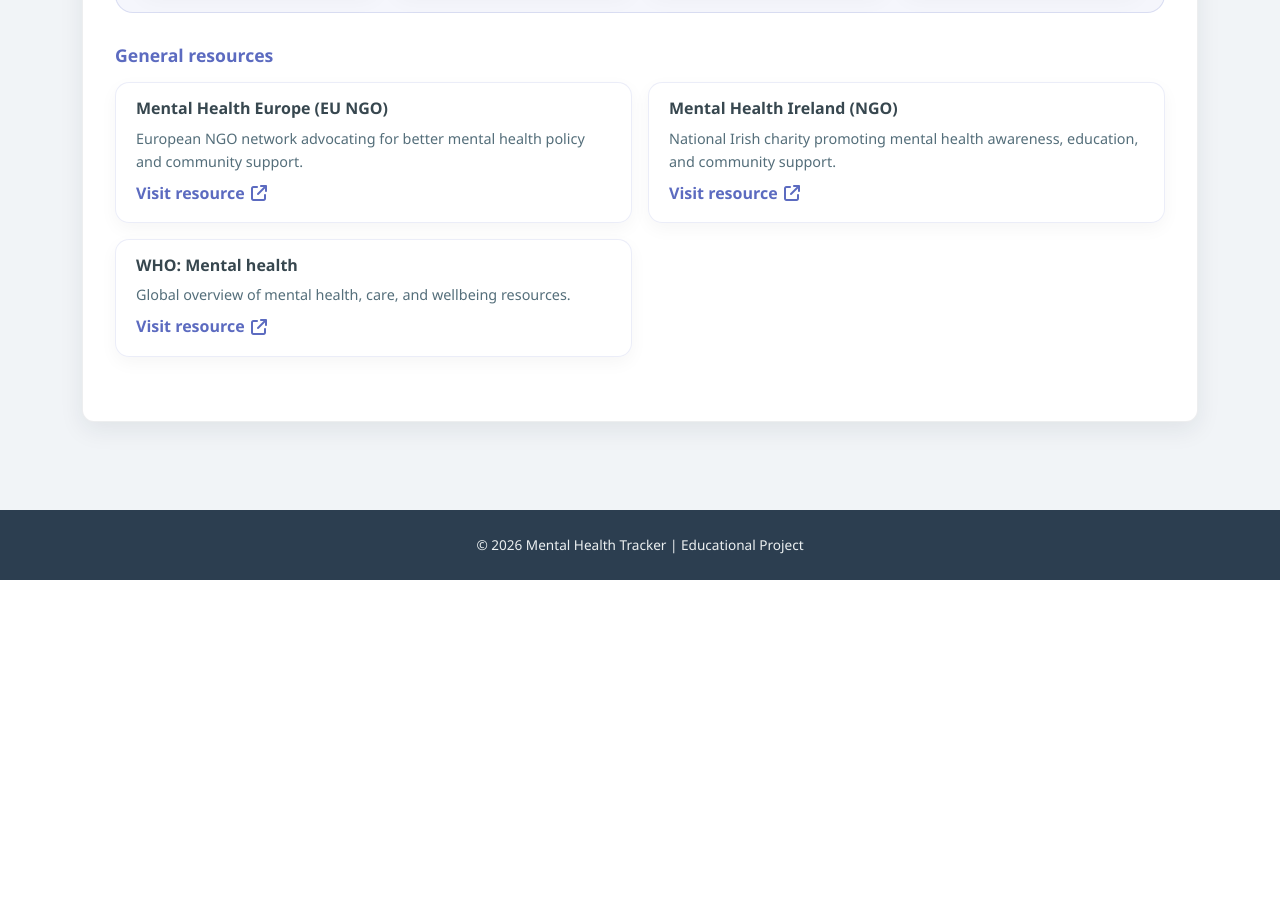
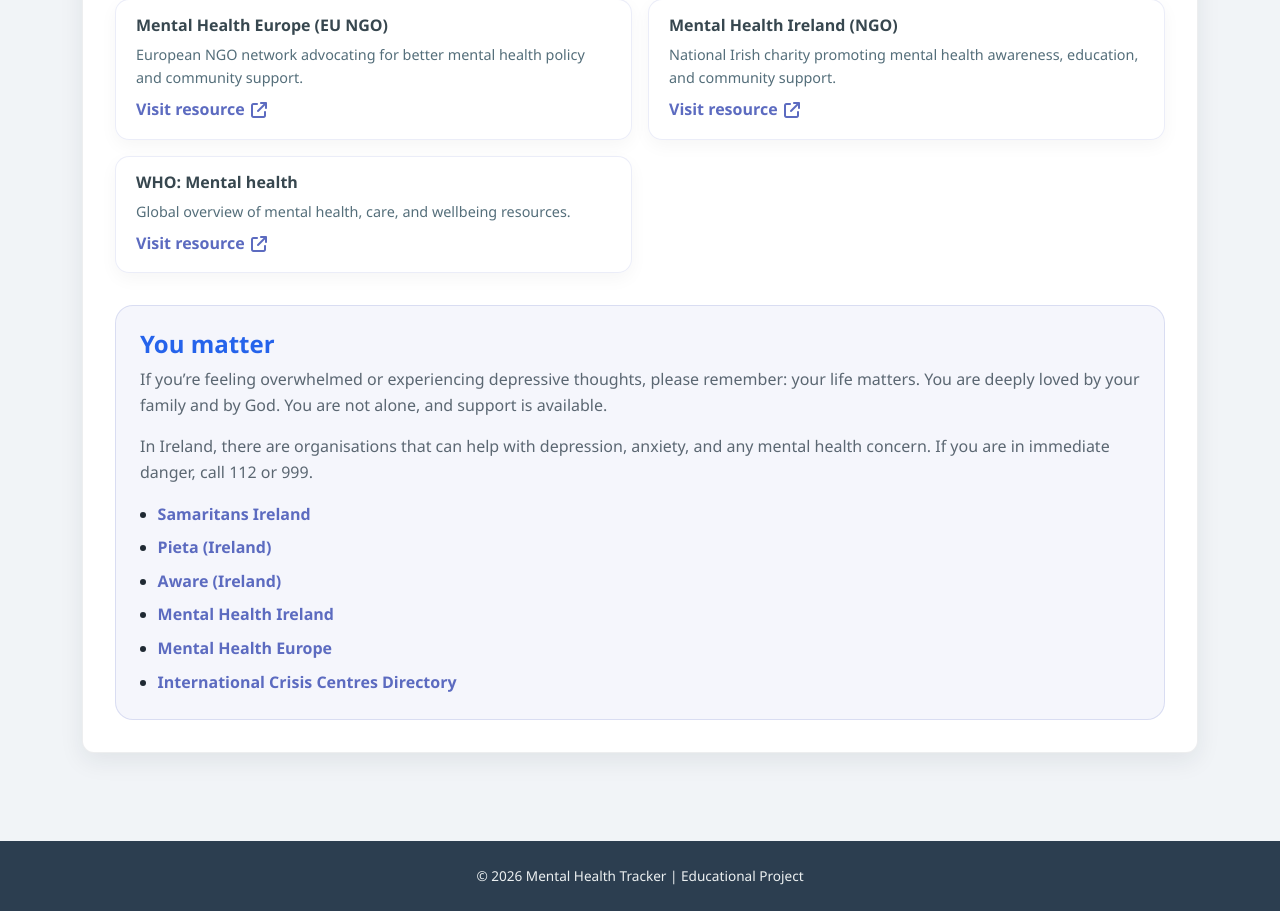
Before and after one commit to oliveiracle/mental-health-tracker, a Django app: page /resources/ in a window 1280 px wide. Shown: the part 3229-4140 px from the top of the page. Before the commit the page ends 3809 px from the top, so only its background shows below. Run offline with Django 5.2, Linux system fonts and the light colour scheme; the visitor is signed in with stand-in values (Sample User, id 1); data comes from the database, SQL or seed files in the repository.

Commit message:
Refine resources page messaging and layout

```diff
--- a/tracker/static/tracker/css/style.css
+++ b/tracker/static/tracker/css/style.css
@@ -65,6 +65,15 @@ main .container {
     background: linear-gradient(135deg, var(--primary-700) 0%, var(--accent-600) 100%);
     -webkit-background-clip: text;
     -webkit-text-fill-color: transparent;
+.navbar-brand .brand-logo {
+    width: 36px;
+    height: 36px;
+    margin-right: 10px;
+}
+.navbar-brand span {
+    display: inline-flex;
+    align-items: center;
+}
     background-clip: text;
     transition: opacity 0.3s;
     white-space: nowrap;
@@ -1175,6 +1184,37 @@ footer p {
     margin-bottom: 2rem;
 }
 
+.resources-page .resources-footer {
+    margin-top: 2rem;
+    padding: 1.5rem;
+    border-radius: 18px;
+    background: rgba(92, 107, 192, 0.06);
+    border: 1px solid rgba(92, 107, 192, 0.18);
+}
+
+.resources-page .resources-footer h4 {
+    color: #2563eb;
+    font-weight: 600;
+}
+
+.resources-page .resource-links {
+    margin: 0.75rem 0 0;
+    padding-left: 1.1rem;
+    display: grid;
+    gap: 0.5rem;
+}
+
+.resources-page .resource-links a {
+    color: #5c6bc0;
+    font-weight: 600;
+    text-decoration: none;
+}
+
+.resources-page .resource-links a:hover {
+    color: #3949ab;
+    text-decoration: underline;
+}
+
 .resources-page .section-title {
     font-size: 1.1rem;
     color: #5c6bc0;
--- a/tracker/templates/tracker/resources_list.html
+++ b/tracker/templates/tracker/resources_list.html
@@ -67,11 +67,7 @@
         {% endif %}
       {% endfor %}
 
-      <div class="support-strip mb-4">
-        <div>
-          <strong>Gentle reminder:</strong> It’s okay to take this one step at a time. If you’re overwhelmed, focus on one resource today.
-        </div>
-      </div>
+
 
       <div class="resource-intro">
         <h3 class="mb-3">Depression: understanding and support</h3>
@@ -228,6 +224,20 @@
           </div>
         {% endif %}
       {% endfor %}
+
+      <div class="resources-footer">
+        <h4 class="mb-2">You matter</h4>
+        <p class="text-muted">If you’re feeling overwhelmed or experiencing depressive thoughts, please remember: your life matters. You are deeply loved by your family and by God. You are not alone, and support is available.</p>
+        <p class="text-muted">In Ireland, there are organisations that can help with depression, anxiety, and any mental health concern. If you are in immediate danger, call 112 or 999.</p>
+        <ul class="resource-links">
+          <li><a href="https://www.samaritans.org/ireland/" target="_blank" rel="noopener noreferrer">Samaritans Ireland</a></li>
+          <li><a href="https://www.pieta.ie/" target="_blank" rel="noopener noreferrer">Pieta (Ireland)</a></li>
+          <li><a href="https://aware.ie/" target="_blank" rel="noopener noreferrer">Aware (Ireland)</a></li>
+          <li><a href="https://www.mentalhealthireland.ie/" target="_blank" rel="noopener noreferrer">Mental Health Ireland</a></li>
+          <li><a href="https://www.mhe-sme.org/" target="_blank" rel="noopener noreferrer">Mental Health Europe</a></li>
+          <li><a href="https://www.iasp.info/resources/Crisis_Centres/" target="_blank" rel="noopener noreferrer">International Crisis Centres Directory</a></li>
+        </ul>
+      </div>
     </div>
   </div>
 </div>
```
